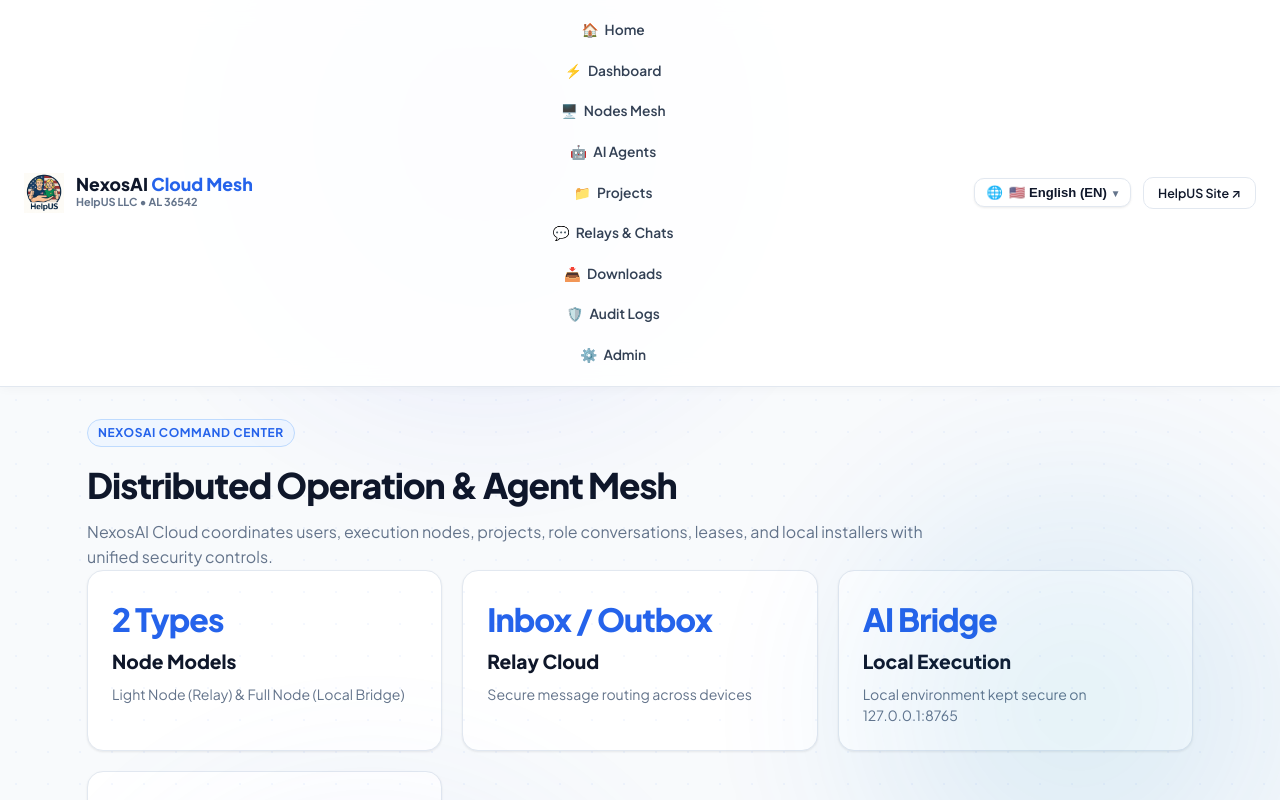
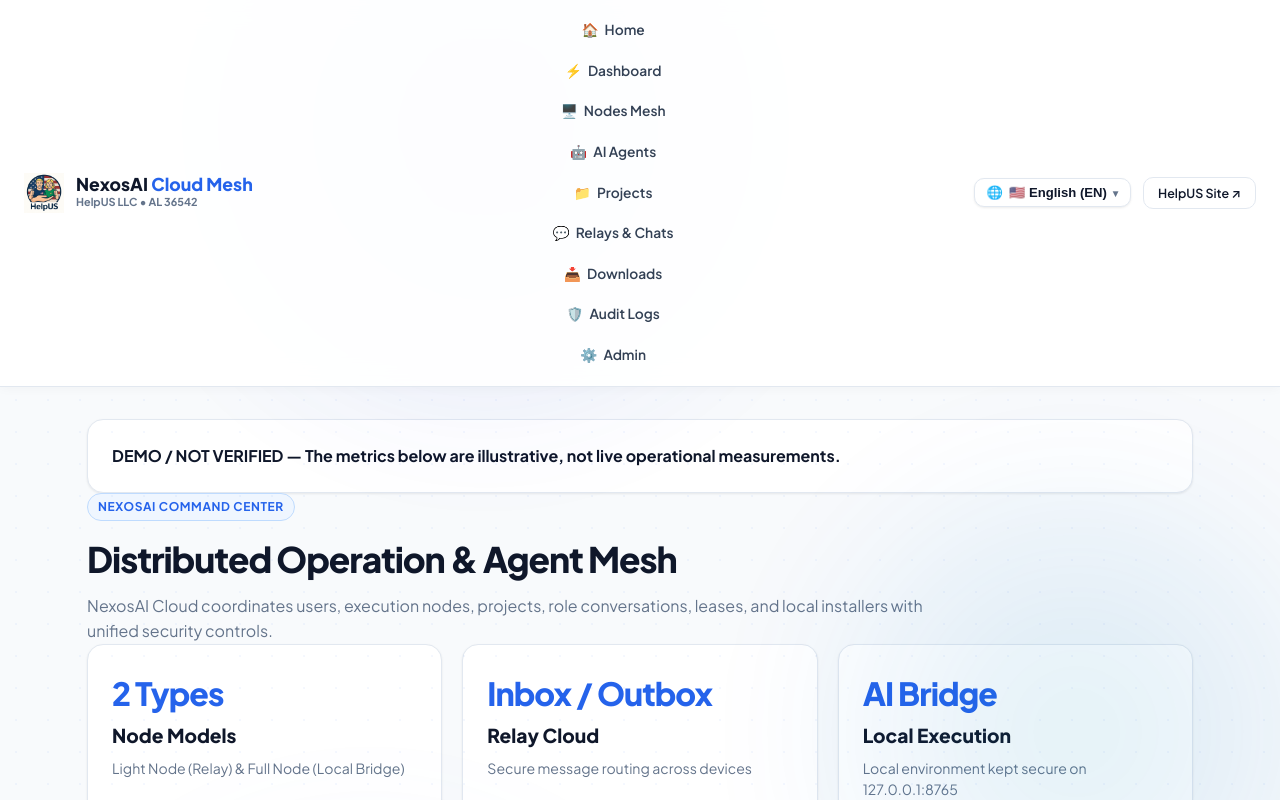
Before and after one commit to HelpUSA/nexosai-frontend, a Next.js app: page /dashboard in a window 1280 px wide. Shown: the top 800 px of the page. Built offline with nearby package versions, Linux system fonts and the light colour scheme.

Commit message:
fix(g3c): incorporate audited DEMO and UNKNOWN presentation from PR26

```diff
--- a/src/app/dashboard/page.tsx
+++ b/src/app/dashboard/page.tsx
@@ -14,6 +14,7 @@ export default async function DashboardPage({ searchParams }: { searchParams: Pr
 
   return (
     <>
+      <p role="status" className="card" data-demo="true"><strong>DEMO / NOT VERIFIED — The metrics below are illustrative, not live operational measurements.</strong></p>
       <section className='hero'>
         <span className='badge'>{t.dashboard.badge}</span>
         <h1>{t.dashboard.title}</h1>
```
